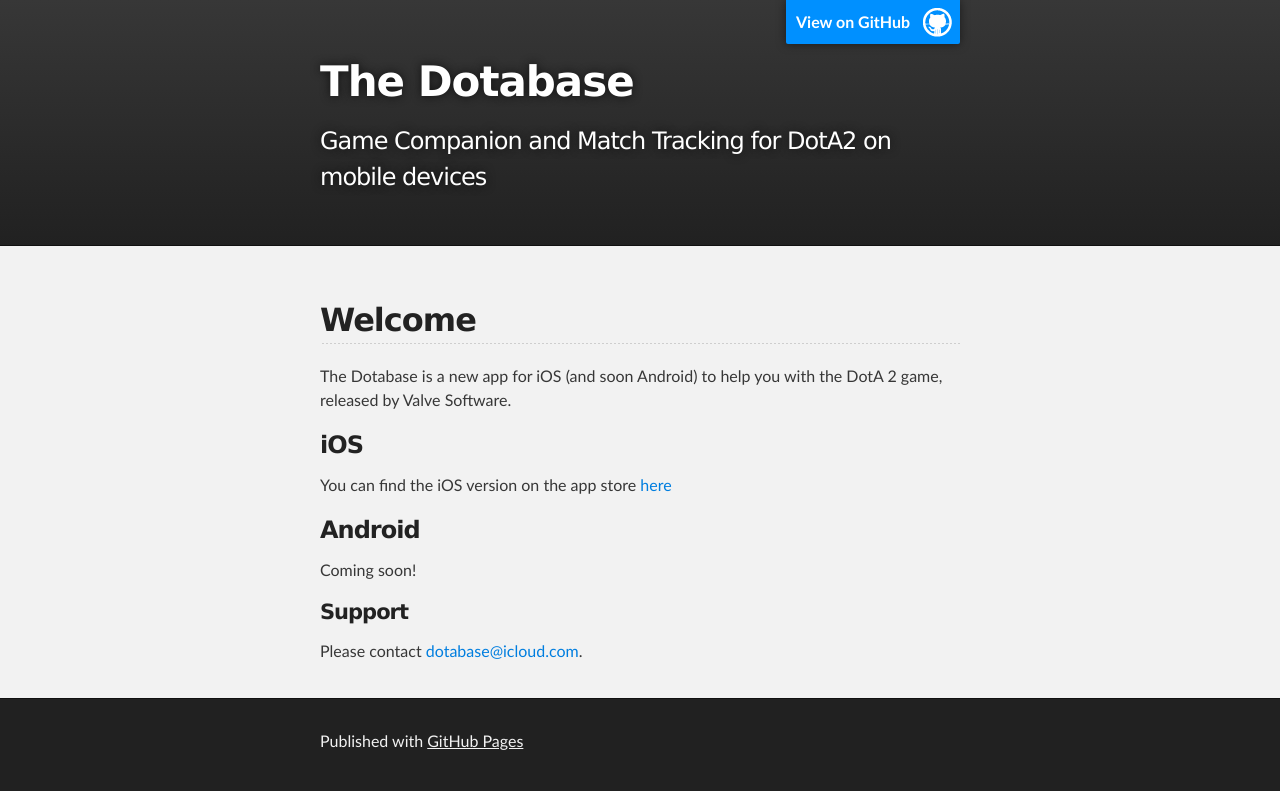
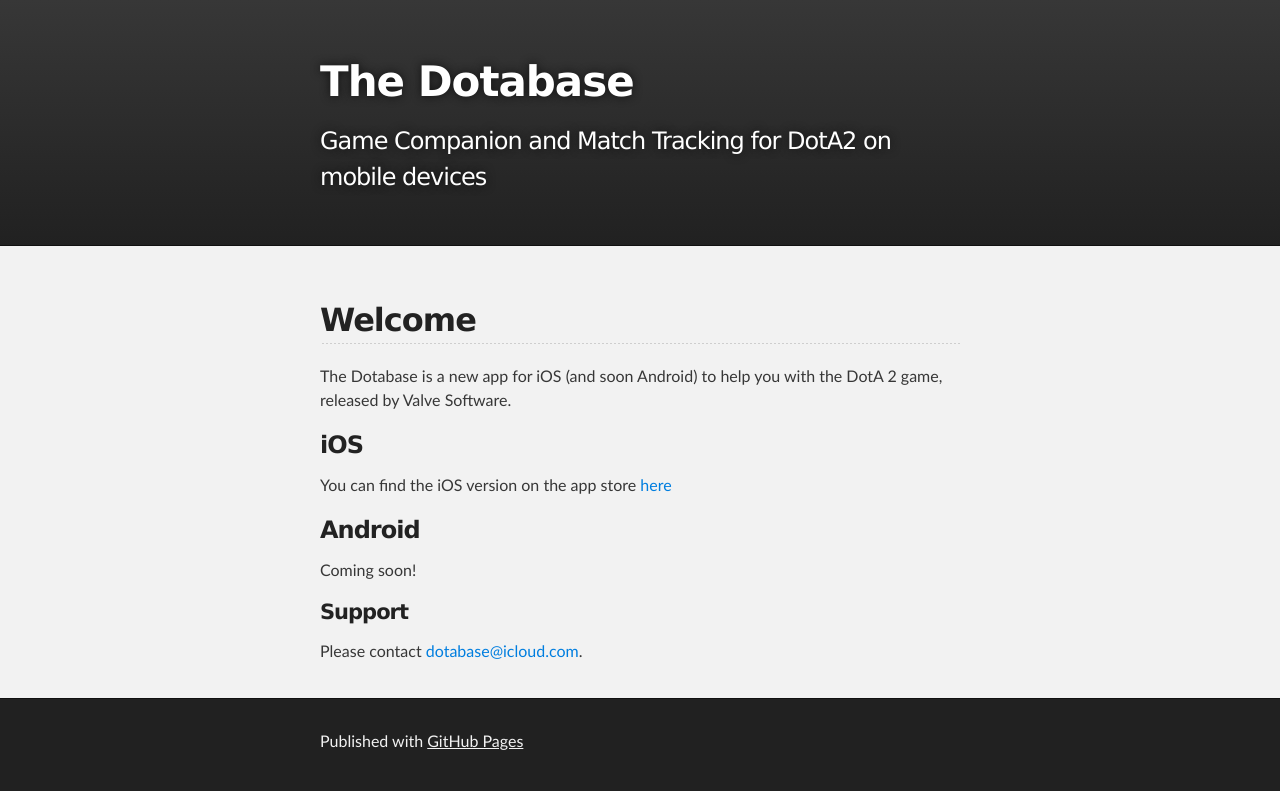
Before and after one commit to dotabase/dotabase.github.io, a plain HTML site: page index.html in a window 1280 px wide. Drawn offline with Linux system fonts and the light colour scheme.

Commit message:
Remove GitHub banner

```diff
--- a/index.html
+++ b/index.html
@@ -16,7 +16,6 @@
     <!-- HEADER -->
     <div id="header_wrap" class="outer">
         <header class="inner">
-          <a id="forkme_banner" href="https://github.com/dotabase">View on GitHub</a>
 
           <h1 id="project_title">The Dotabase</h1>
           <h2 id="project_tagline">Game Companion and Match Tracking for DotA2 on mobile devices</h2>
```
